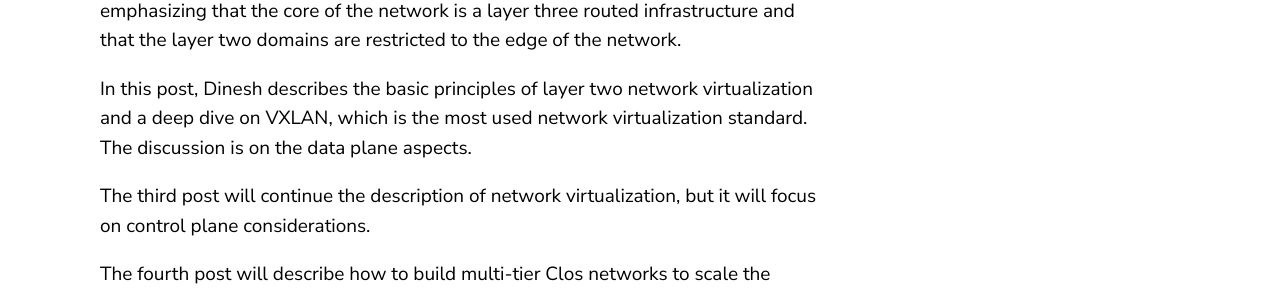
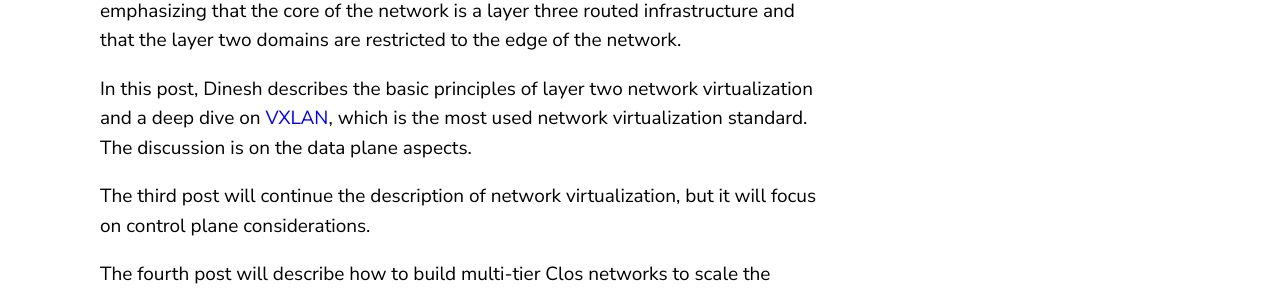
Before and after one commit to silvanogai/silvanogai, a Jekyll site: the page built from _posts/2020-06-12-clos-nv-dp.md, in a window 1280 px wide and 900 px high, scrolled down 345 px. Shown: the part 184-478 px from the top of the window. Built offline with Jekyll 4.4.1, drawn with Linux system fonts in a browser that asks for light colours; comment, search, counter and statistics services are not loaded; part of the change alters nothing that is shown.

```diff
--- a/_posts/2020-06-12-clos-nv-dp.md
+++ b/_posts/2020-06-12-clos-nv-dp.md
@@ -12,7 +12,7 @@ description: An interview with Dinesh Dutt
 
 [In the first post](https://silvanogai.github.io/posts/clos-part1/), we covered the basic notion of a two-tier Clos topology, emphasizing that the core of the network is a layer three routed infrastructure and that the layer two domains are restricted to the edge of the network.
 
-In this post, Dinesh describes the basic principles of layer two network virtualization and a deep dive on VXLAN, which is the most used network virtualization standard. The discussion is on the data plane aspects.
+In this post, Dinesh describes the basic principles of layer two network virtualization and a deep dive on [VXLAN](https://en.wikipedia.org/wiki/Virtual_Extensible_LAN), which is the most used network virtualization standard. The discussion is on the data plane aspects.
 
 The third post will continue the description of network virtualization, but it will focus on control plane considerations.
 
```
